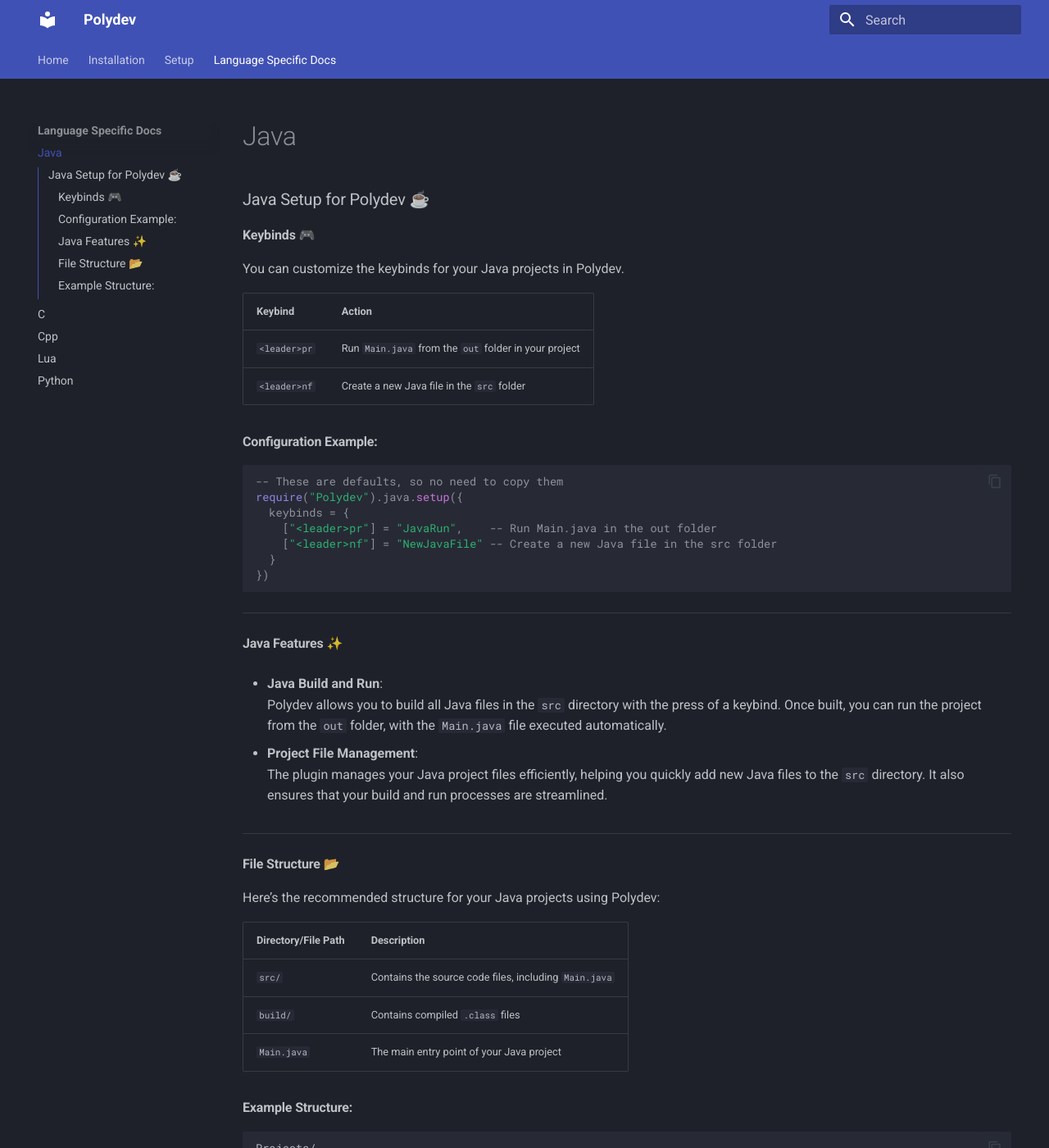
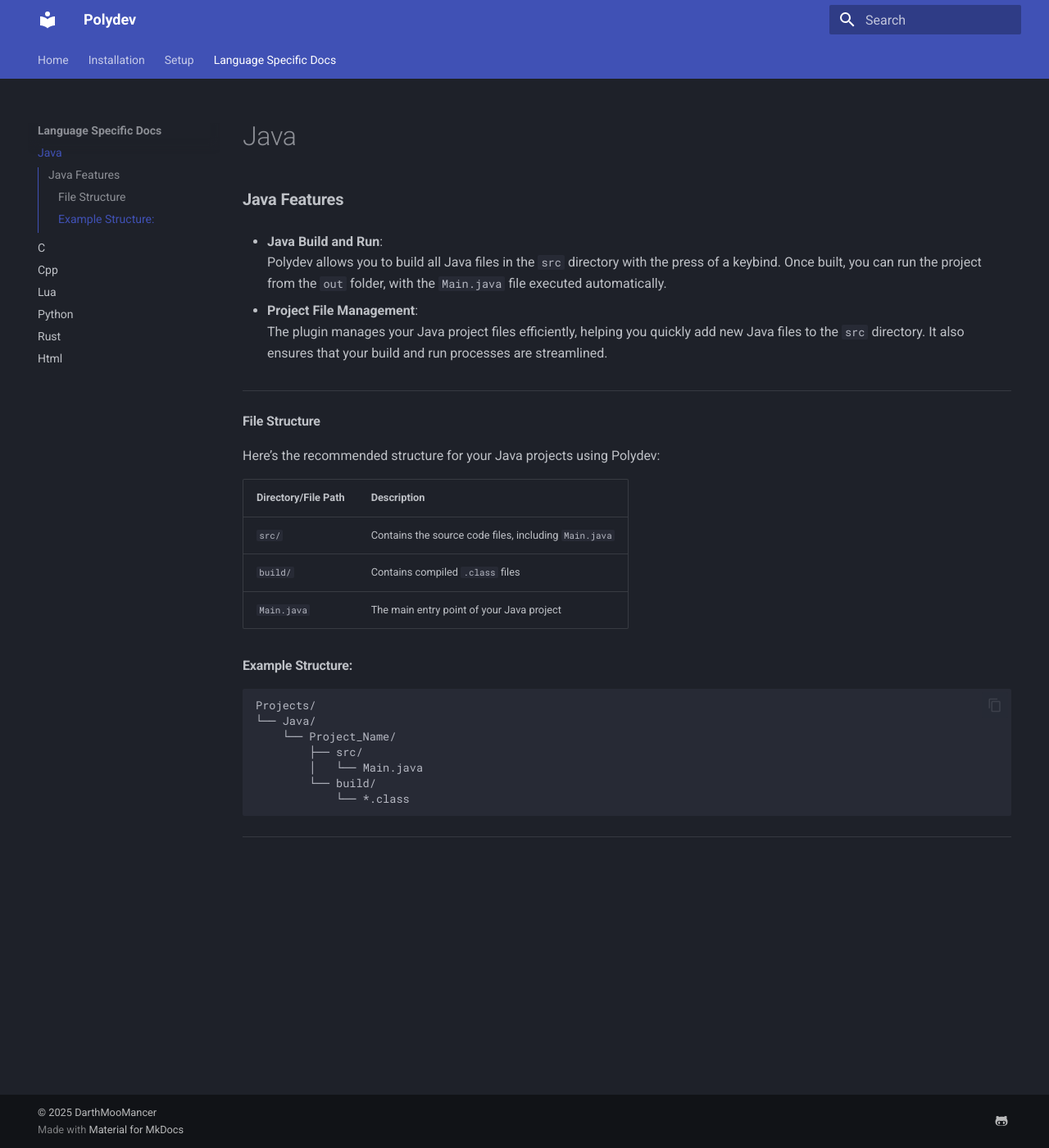
Before and after one commit to DarthMooMancer/Polydev, an MkDocs documentation site: the page built from docs/languages/java.md, in a window 1280 px wide and 1400 px high. Shown: the whole window at 82% size. Built offline with MkDocs 1.6.1 and Material for MkDocs 9.7.7, drawn with Linux system fonts in a browser that asks for light colours.

Commit message:
docs: update to languages to contain proper information and added (Html, Rust)

````diff
--- a/docs/languages/java.md
+++ b/docs/languages/java.md
@@ -1,28 +1,4 @@
-### Java Setup for Polydev ☕️
-
-#### Keybinds 🎮
-You can customize the keybinds for your Java projects in Polydev.
-
-| Keybind             | Action                                              |
-|---------------------|-----------------------------------------------------|
-| `<leader>pr`        | Run `Main.java` from the `out` folder in your project |
-| `<leader>nf`        | Create a new Java file in the `src` folder          |
-
-#### Configuration Example:
-
-```lua
--- These are defaults, so no need to copy them
-require("Polydev").java.setup({
-  keybinds = {
-    ["<leader>pr"] = "JavaRun",    -- Run Main.java in the out folder
-    ["<leader>nf"] = "NewJavaFile" -- Create a new Java file in the src folder
-  }
-})
-```
-
----
-
-#### Java Features ✨
+### **Java Features**
 
 * **Java Build and Run**:
   Polydev allows you to build all Java files in the `src` directory with the press of a keybind. Once built, you can run the project from the `out` folder, with the `Main.java` file executed automatically.
@@ -32,7 +8,7 @@
 
 ---
 
-#### File Structure 📂
+#### File Structure
 Here’s the recommended structure for your Java projects using Polydev:
 
 | Directory/File Path        | Description                                          |
--- a/mkdocs.yml
+++ b/mkdocs.yml
@@ -9,6 +9,8 @@
     - Cpp: languages/cpp.md
     - Lua: languages/lua.md
     - Python: languages/python.md
+    - Rust: languages/rust.md
+    - Html: languages/html.md
 theme:
   name: material
   features:
````
Also changed, not shown: docs/languages/c.md (+3 -21 lines), docs/languages/cpp.md (+3 -19 lines), docs/languages/html.md (added, +1 -0 lines), docs/languages/lua.md (+1 -32 lines), docs/languages/rust.md (added, +1 -0 lines), 1 other file.
